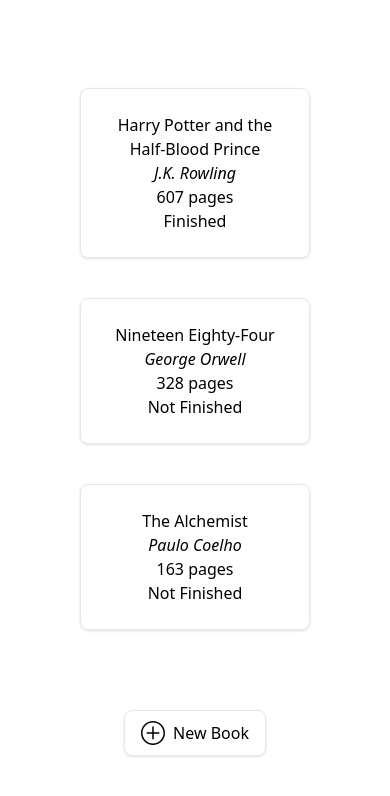
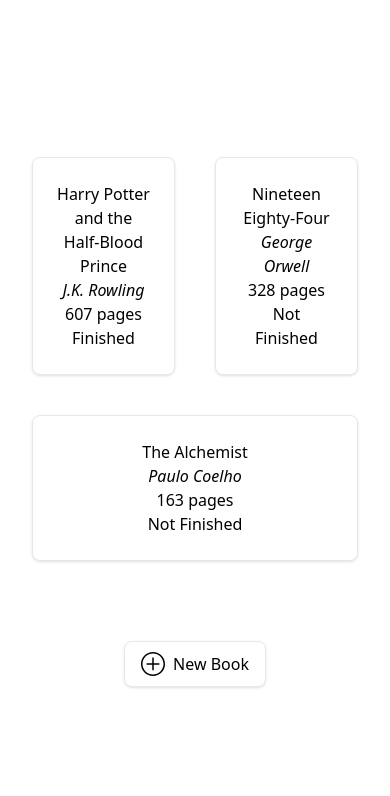
Before and after one commit to royojeda/library, a website: page index.html in a window 390 px wide. Drawn offline with Linux system fonts and the light colour scheme.

Commit message:
Update cardContainer styling
Decrease padding on smaller width screens.

```diff
--- a/index.html
+++ b/index.html
@@ -9,7 +9,7 @@
   <link rel="stylesheet" href="output.css">
 </head>
 <body>
-  <div class="max-w-full min-h-screen flex items-center justify-center px-20">
+  <div class="max-w-full min-h-screen flex items-center justify-center px-8 sm:px-20">
     <div class="flex-1 flex flex-col items-center gap-20 max-w-7xl">
       <div class="cardContainer w-full flex flex-wrap items-stretch gap-10">
       </div>
```
Also changed, not shown: output.css.
